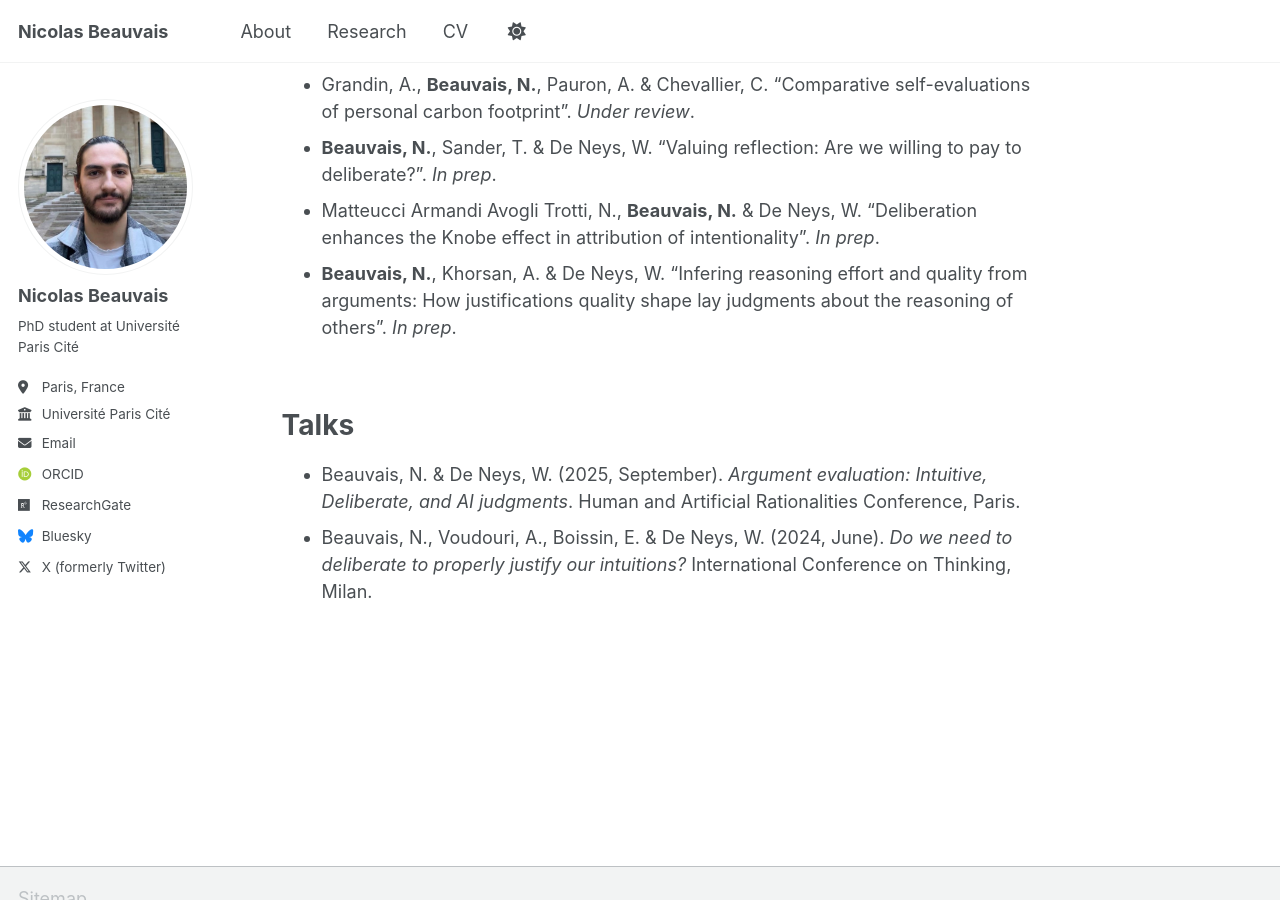
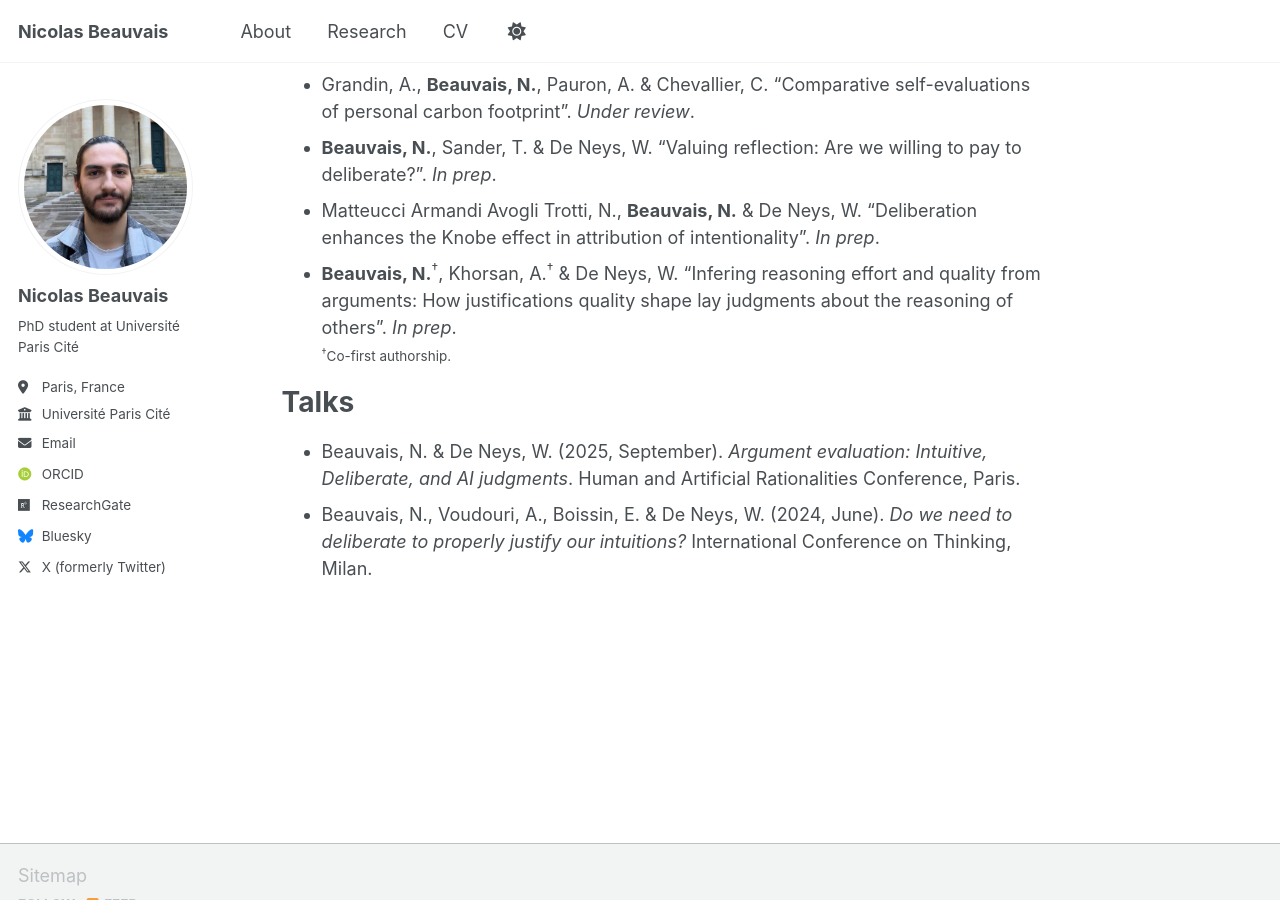
Before and after one commit to nbeauvais/nbeauvais.github.io, a Jekyll site: the page built from _pages/non-menu-page.md, in a window 1280 px wide and 900 px high, scrolled down 448 px. Built offline with Jekyll 4.4.1, drawn with Linux system fonts in a browser that asks for light colours; some web fonts are replaced; a script that is not in the unit is left out.

Commit message:
Fix formatting and update authorship for a paper

```diff
--- a/_pages/non-menu-page.md
+++ b/_pages/non-menu-page.md
@@ -25,8 +25,8 @@ Working papers
 -   Grandin, A., **Beauvais, N.**, Pauron, A. & Chevallier, C. "Comparative self-evaluations of personal carbon footprint". *Under review*.
 -   **Beauvais, N.**, Sander, T. & De Neys, W. "Valuing reflection: Are we willing to pay to deliberate?". *In prep*.
 -   Matteucci Armandi Avogli Trotti, N., **Beauvais, N.** & De Neys, W. "Deliberation enhances the Knobe effect in attribution of intentionality". *In prep*.
--   **Beauvais, N.**, Khorsan, A. & De Neys, W. "Infering reasoning effort and quality from arguments: How justifications quality shape lay judgments about the reasoning of others". *In prep*.
-
+-   **Beauvais, N.**<sup>†</sup>, Khorsan, A.<sup>†</sup> & De Neys, W. "Infering reasoning effort and quality from arguments: How justifications quality shape lay judgments about the reasoning of others". *In prep*.
+<br><small><sup>†</sup>Co-first authorship.</small>
 <br>
 
 Talks
```
